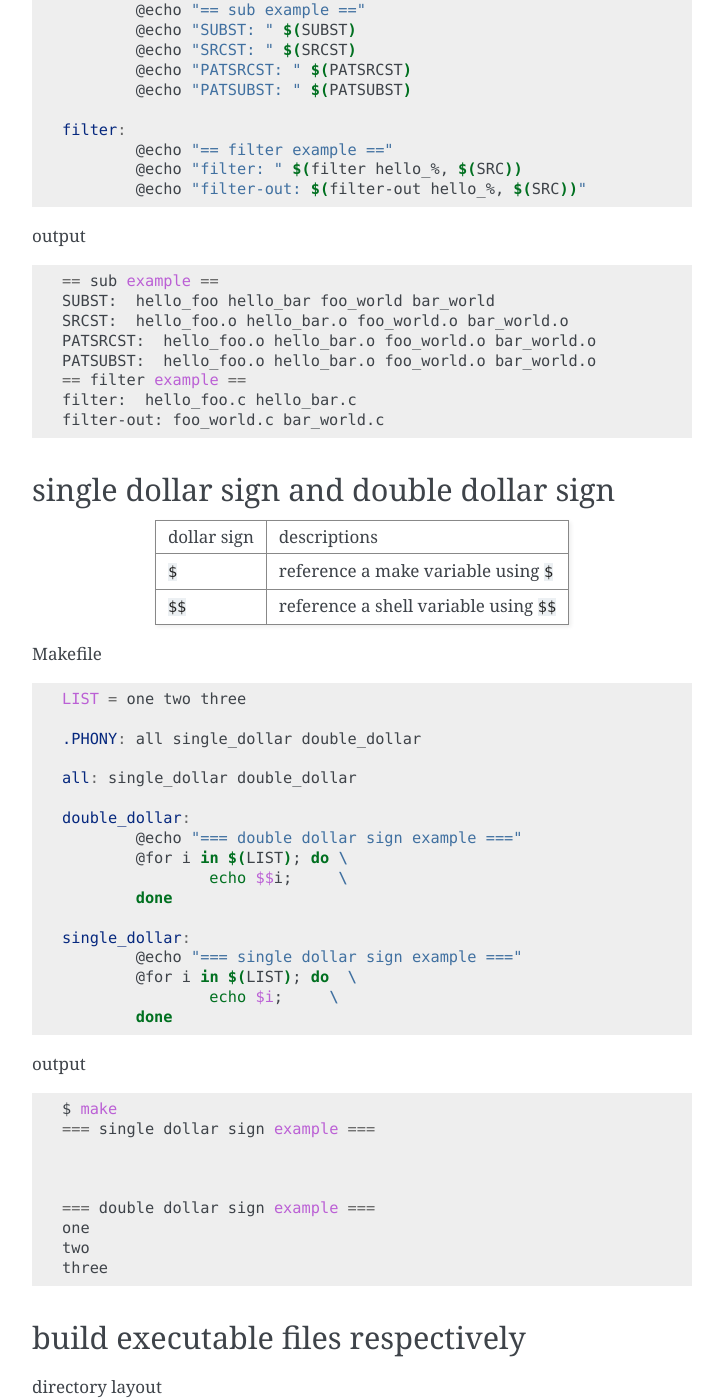
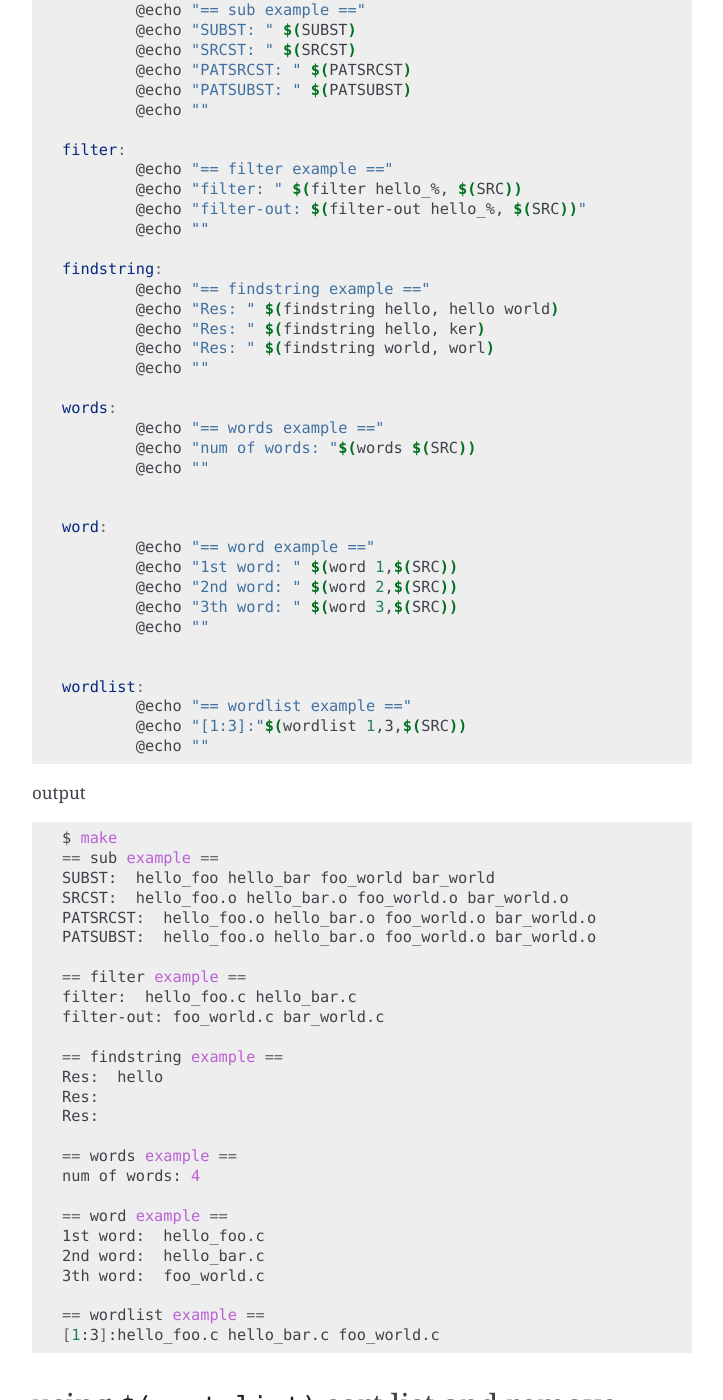
Before and after one commit to emcute0319/cppcheatsheet, a Sphinx documentation site: the page built from docs/notes/c_make.rst, in a window 1280 px wide and 1400 px high, scrolled down 1418 px. Shown: the whole window, without its empty margins (388-1111 px from the left). Built offline with Sphinx 7.4.7, drawn with Linux system fonts in a browser that asks for light colours; some of the changed text lies outside the part shown.

Commit message:
Add some additional note about string functions

```diff
--- a/docs/notes/c_make.rst
+++ b/docs/notes/c_make.rst
@@ -70,7 +70,7 @@ Makefile
 
     .PHONY: all
 
-    all: sub filter
+    all: sub filter findstring words word wordlist
 
     sub:
             @echo "== sub example =="
@@ -78,25 +78,94 @@ Makefile
             @echo "SRCST: " $(SRCST)
             @echo "PATSRCST: " $(PATSRCST)
             @echo "PATSUBST: " $(PATSUBST)
+            @echo ""
 
     filter:
             @echo "== filter example =="
             @echo "filter: " $(filter hello_%, $(SRC))
             @echo "filter-out: $(filter-out hello_%, $(SRC))"
+            @echo ""
+
+    findstring:
+            @echo "== findstring example =="
+            @echo "Res: " $(findstring hello, hello world)
+            @echo "Res: " $(findstring hello, ker)
+            @echo "Res: " $(findstring world, worl)
+            @echo ""
+
+    words:
+            @echo "== words example =="
+            @echo "num of words: "$(words $(SRC))
+            @echo ""
+
+
+    word:
+            @echo "== word example =="
+            @echo "1st word: " $(word 1,$(SRC))
+            @echo "2nd word: " $(word 2,$(SRC))
+            @echo "3th word: " $(word 3,$(SRC))
+            @echo ""
+
+
+    wordlist:
+            @echo "== wordlist example =="
+            @echo "[1:3]:"$(wordlist 1,3,$(SRC))
+            @echo ""
 
 output
 
 .. code-block:: bash
 
+    $ make
     == sub example ==
     SUBST:  hello_foo hello_bar foo_world bar_world
     SRCST:  hello_foo.o hello_bar.o foo_world.o bar_world.o
     PATSRCST:  hello_foo.o hello_bar.o foo_world.o bar_world.o
     PATSUBST:  hello_foo.o hello_bar.o foo_world.o bar_world.o
+
     == filter example ==
     filter:  hello_foo.c hello_bar.c
     filter-out: foo_world.c bar_world.c
 
+    == findstring example ==
+    Res:  hello
+    Res:
+    Res:
+
+    == words example ==
+    num of words: 4
+
+    == word example ==
+    1st word:  hello_foo.c
+    2nd word:  hello_bar.c
+    3th word:  foo_world.c
+
+    == wordlist example ==
+    [1:3]:hello_foo.c hello_bar.c foo_world.c
+
+
+using ``$(sort list)`` sort list and remove duplicates
+-------------------------------------------------------
+
+Makefile
+
+.. code-block:: make
+
+    SRC = foo.c bar.c ker.c foo.h bar.h ker.h
+
+    .PHONY: all
+
+    all:
+            @echo $(suffix $(SRC))
+            @echo $(sort $(suffix $(SRC)))
+
+output
+
+.. code-block:: bash
+
+    $ make
+    .c .c .c .h .h .h
+    .c .h
 
 single dollar sign and double dollar sign
 ------------------------------------------
```
